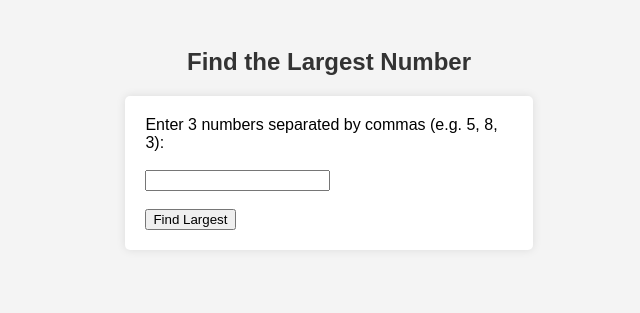
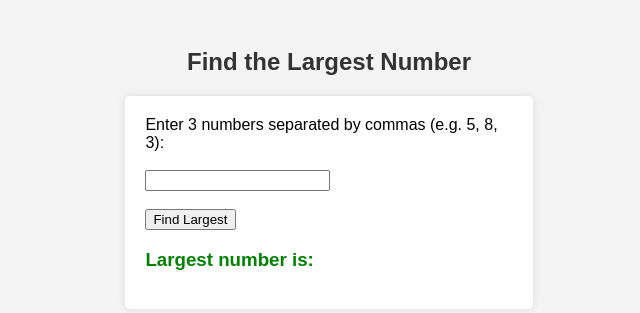
Before and after one commit to esteham/PHP-MySQL, a PHP site: page /findLergestNumber.php in a window 1280 px wide. Shown: the top 313 px of the page, without its empty margins (311-951 px from the left). Run offline with PHP 8.4, Linux system fonts and the light colour scheme; data that the repository does not hold is empty.

Commit message:
add style

```diff
--- a/Evidence/findLergestNumber.php
+++ b/Evidence/findLergestNumber.php
@@ -16,7 +16,7 @@ if ($_SERVER["REQUEST_METHOD"] == "POST") {
     // Find the largest number
     $largest = max($numbers);
 
-    echo "<h3 style='text-align: center;'>Largest number is: $largest</h3>";
+
 }
 ?>
 
@@ -57,6 +57,8 @@ if ($_SERVER["REQUEST_METHOD"] == "POST") {
     Enter 3 numbers separated by commas (e.g. 5, 8, 3):<br><br>
     <input type="text" name="numbers" required><br><br>
     <input type="submit" value="Find Largest">
+
+    <h3 style="color: green;"> <?= 'Largest number is: '. $largest; ?></h3>
 </form>
 </body>
 </html>
```
